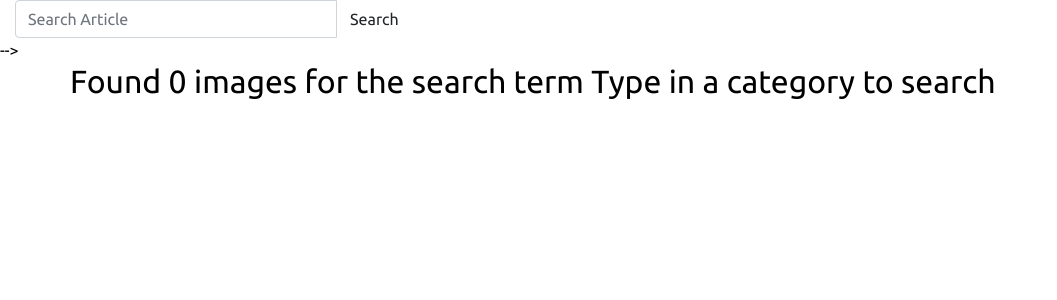
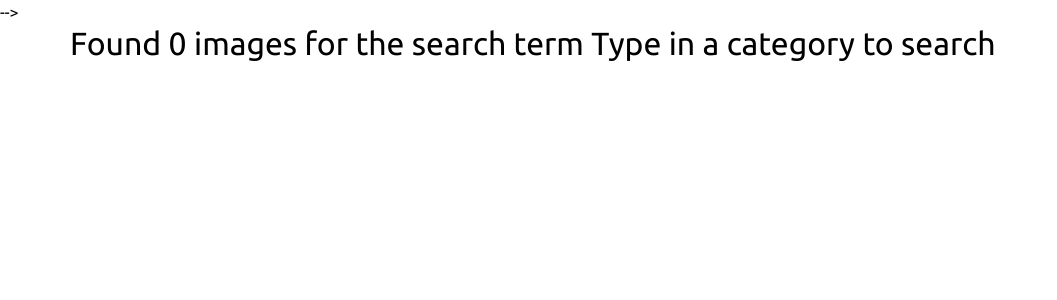
Before and after one commit to saudahabib/galleria, a Django app: page /search in a window 1280 px wide. Shown: the part 56-356 px from the top of the page, without its empty margins (0-1057 px from the left). Run offline with Django 3.2, Linux system fonts and the light colour scheme; some libraries are stand-ins or nearby versions.

Commit message:
compare bootstrap navbar with custom navbar

```diff
--- a/album/templates/navbar.html
+++ b/album/templates/navbar.html
@@ -62,7 +62,7 @@
     </div>
   </div>
   <!-- search form -->
-  <div class="col-sm-4 col-md-4 navbar-right">
+  <!-- <div class="col-sm-4 col-md-4 navbar-right">
     <form class="navbar-form" role="search" action="{% url 'search_results' %}">
 
          <div class="input-group">
@@ -74,6 +74,6 @@
 
        </form>
   </div>
-</nav> -->
+</nav> --> -->
 </body>
 </html>
```
